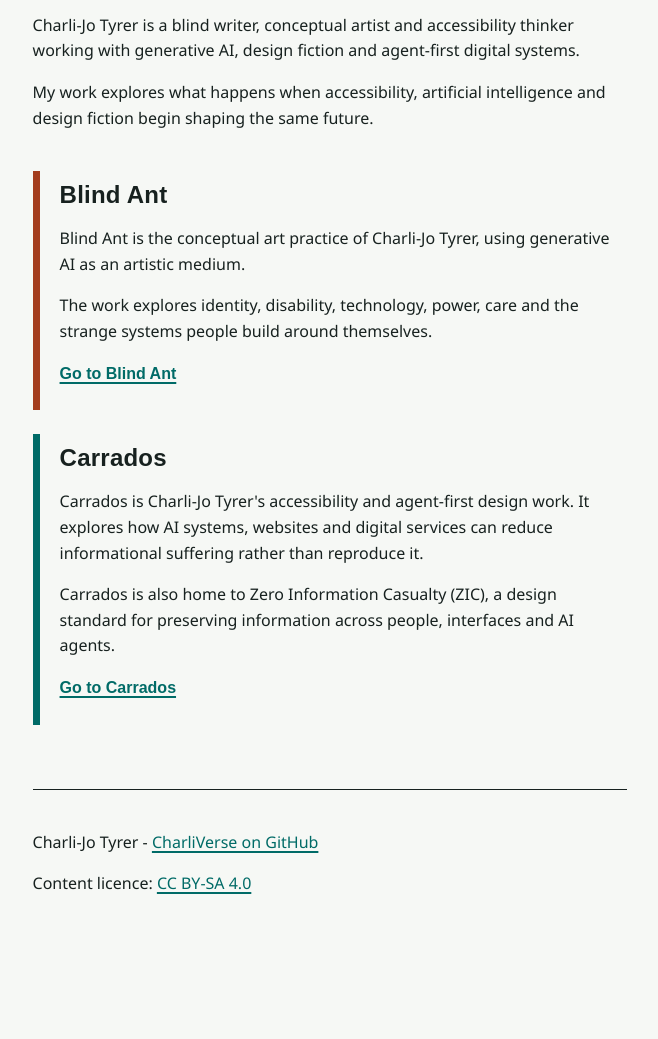
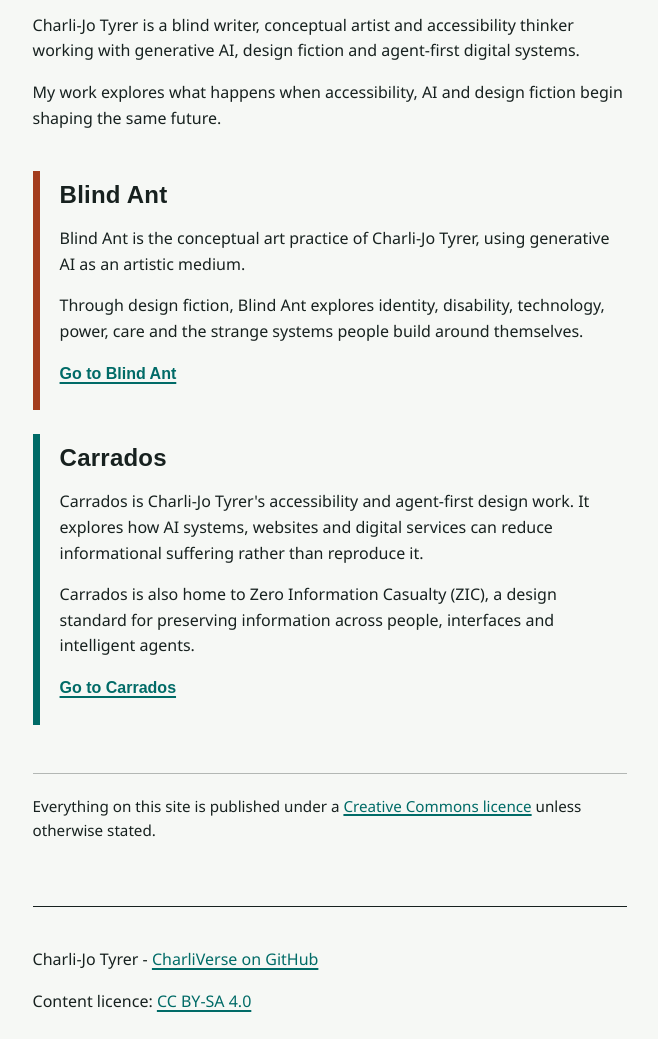
Before and after one commit to CharliVerse/charli.info, an Astro site: page / in a window 1280 px wide. Shown: the part 242-1281 px from the top of the page, without its empty margins (310-968 px from the left). Before the commit the page ends 1171 px from the top, so only its background shows below. Built offline with nearby package versions, Linux system fonts and the light colour scheme; Astro itself is replaced by a stand-in of ours.

Commit message:
Polish the Charli.info homepage copy

```diff
--- a/public/styles/global.css
+++ b/public/styles/global.css
@@ -210,6 +210,13 @@ nav li {
   font-weight: 700;
 }
 
+.closing-note {
+  border-top: 1px solid color-mix(in srgb, var(--color-text) 30%, transparent);
+  font-size: 0.95rem;
+  margin-top: 3rem;
+  padding-top: 1.25rem;
+}
+
 main > section {
   border-top: 1px solid color-mix(in srgb, var(--color-text) 30%, transparent);
   margin-top: 2.5rem;
--- a/src/pages/index.astro
+++ b/src/pages/index.astro
@@ -10,21 +10,23 @@ import Base from '../layouts/Base.astro';
   <h1>The public home of Charli-Jo Tyrer.</h1>
 
   <p>Charli-Jo Tyrer is a blind writer, conceptual artist and accessibility thinker working with generative AI, design fiction and agent-first digital systems.</p>
-  <p>My work explores what happens when accessibility, artificial intelligence and design fiction begin shaping the same future.</p>
+  <p>My work explores what happens when accessibility, AI and design fiction begin shaping the same future.</p>
 
   <div class="destinations">
     <section class="destination destination-art" aria-labelledby="blind-ant-heading">
       <h2 id="blind-ant-heading">Blind Ant</h2>
       <p>Blind Ant is the conceptual art practice of Charli-Jo Tyrer, using generative AI as an artistic medium.</p>
-      <p>The work explores identity, disability, technology, power, care and the strange systems people build around themselves.</p>
+      <p>Through design fiction, Blind Ant explores identity, disability, technology, power, care and the strange systems people build around themselves.</p>
       <p><a class="destination-link" href="/blind-ant/">Go to Blind Ant</a></p>
     </section>
 
     <section class="destination destination-access" aria-labelledby="carrados-heading">
       <h2 id="carrados-heading">Carrados</h2>
       <p>Carrados is Charli-Jo Tyrer's accessibility and agent-first design work. It explores how AI systems, websites and digital services can reduce informational suffering rather than reproduce it.</p>
-      <p>Carrados is also home to Zero Information Casualty (ZIC), a design standard for preserving information across people, interfaces and AI agents.</p>
+      <p>Carrados is also home to Zero Information Casualty (ZIC), a design standard for preserving information across people, interfaces and intelligent agents.</p>
       <p><a class="destination-link" href="/carrados/">Go to Carrados</a></p>
     </section>
   </div>
+
+  <p class="closing-note">Everything on this site is published under a <a rel="license" href="https://creativecommons.org/licenses/by-sa/4.0/">Creative Commons licence</a> unless otherwise stated.</p>
 </Base>
```
